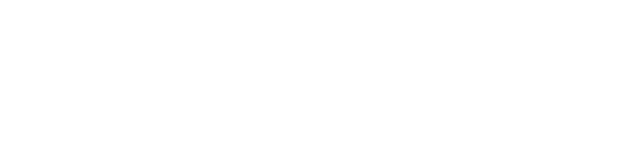
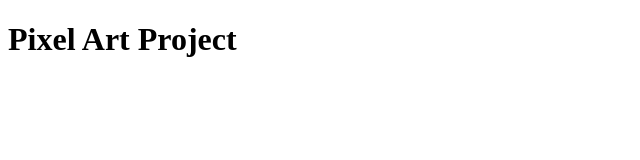
Before and after one commit to RCHS-Programming/unit4-ch1-pixelart-tdaug6, a plain HTML site: page resources/index.html in a window 1280 px wide. Shown: the whole page, without its empty margins (0-640 px from the left). Drawn offline with Linux system fonts and the light colour scheme.

Commit message:
Update index.html

```diff
--- a/resources/index.html
+++ b/resources/index.html
@@ -6,6 +6,6 @@
     <script src="script.js"></script>
 </head>
 <body>
-
+	<h1>Pixel Art Project</h1>
 </body>
 </html>
```
